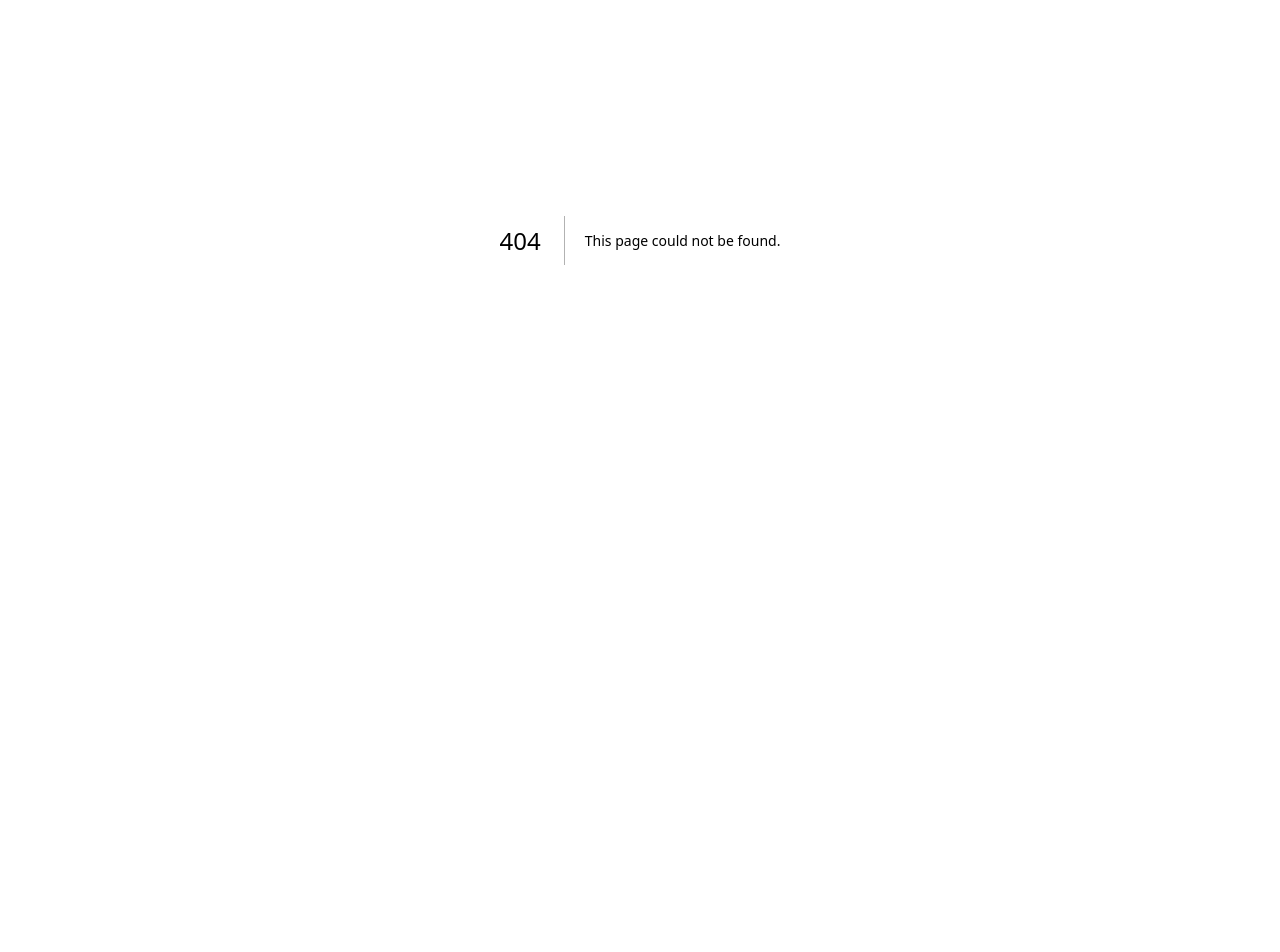
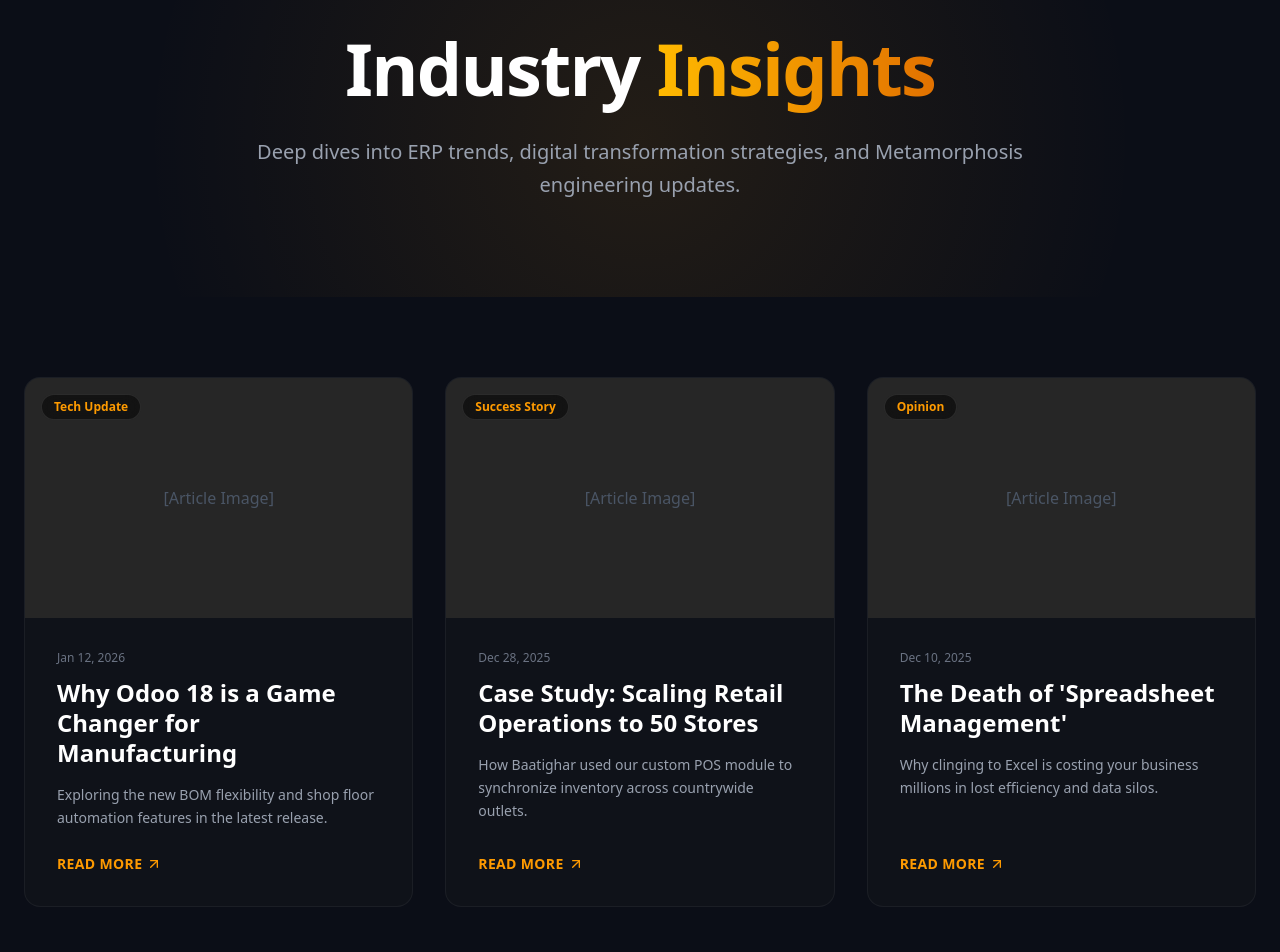
Before and after one commit to iammahbubalam/meta-morphosis, a Next.js app: page /blog in a window 1280 px wide. Before the commit this address had no page. Shown: the part 160-1112 px from the top of the page. Before the commit the page ends 800 px from the top, so only its background shows below. Built offline with nearby package versions, Linux system fonts and the light colour scheme.

Commit message:
page added

```diff
--- /dev/null
+++ b/app/blog/page.tsx
@@ -0,0 +1,92 @@
+"use client";
+
+import { motion } from "framer-motion";
+import Navbar from "@/components/layout/Navbar";
+import Footer from "@/components/layout/Footer";
+import { ArrowUpRight } from "lucide-react";
+
+export default function BlogPage() {
+  const posts = [
+    {
+        title: "Why Odoo 18 is a Game Changer for Manufacturing",
+        category: "Tech Update",
+        date: "Jan 12, 2026",
+        excerpt: "Exploring the new BOM flexibility and shop floor automation features in the latest release."
+    },
+    {
+        title: "Case Study: Scaling Retail Operations to 50 Stores",
+        category: "Success Story",
+        date: "Dec 28, 2025",
+        excerpt: "How Baatighar used our custom POS module to synchronize inventory across countrywide outlets."
+    },
+    {
+        title: "The Death of 'Spreadsheet Management'",
+        category: "Opinion",
+        date: "Dec 10, 2025",
+        excerpt: "Why clinging to Excel is costing your business millions in lost efficiency and data silos."
+    },
+  ];
+
+  return (
+    <main className="bg-void min-h-screen text-white font-sans selection:bg-amber-500/30">
+      <Navbar />
+
+      {/* Hero */}
+      <section className="pt-48 pb-24 relative overflow-hidden">
+        <div className="container mx-auto px-6 relative z-10 text-center">
+            <motion.h1
+                initial={{ opacity: 0, y: 20 }}
+                animate={{ opacity: 1, y: 0 }}
+                className="text-5xl md:text-7xl font-bold mb-8 tracking-tight font-outfit"
+            >
+                Industry <span className="text-transparent bg-clip-text bg-gradient-to-r from-amber-400 to-amber-600">Insights</span>
+            </motion.h1>
+            <motion.p
+                initial={{ opacity: 0, y: 20 }}
+                animate={{ opacity: 1, y: 0 }}
+                transition={{ delay: 0.1 }}
+                className="text-xl text-gray-400 max-w-3xl mx-auto leading-relaxed"
+            >
+               Deep dives into ERP trends, digital transformation strategies, and Metamorphosis engineering updates.
+            </motion.p>
+        </div>
+        <div className="absolute top-0 left-1/2 -translate-x-1/2 w-full h-[600px] bg-[radial-gradient(circle_at_center,rgba(245,158,11,0.1),transparent_70%)] -z-10 pointer-events-none" />
+      </section>
+
+      {/* Article Grid */}
+      <section className="py-20">
+         <div className="container mx-auto px-6">
+             <div className="grid grid-cols-1 md:grid-cols-2 lg:grid-cols-3 gap-8">
+                 {posts.map((post, idx) => (
+                     <div key={idx} className="group flex flex-col h-full bg-[#0f1219] rounded-2xl border border-white/5 overflow-hidden hover:border-amber-500/50 hover:shadow-[0_0_30px_rgba(245,158,11,0.1)] transition-all duration-500 cursor-pointer">
+                         <div className="h-60 bg-white/5 relative">
+                             {/* Placeholder for Blog Image */}
+                             <div className="absolute inset-0 bg-neutral-800 flex items-center justify-center text-gray-600">
+                                 [Article Image]
+                             </div>
+                             <div className="absolute top-4 left-4 px-3 py-1 bg-black/50 backdrop-blur-sm rounded-full text-xs font-bold text-amber-500 border border-white/10">
+                                 {post.category}
+                             </div>
+                         </div>
+                         <div className="p-8 flex flex-col flex-1">
+                             <div className="text-xs text-gray-500 mb-3">{post.date}</div>
+                             <h3 className="text-2xl font-bold text-white mb-4 group-hover:text-amber-500 transition-colors leading-tight">
+                                 {post.title}
+                             </h3>
+                             <p className="text-gray-400 text-sm leading-relaxed mb-6 flex-1">
+                                 {post.excerpt}
+                             </p>
+                             <div className="flex items-center text-amber-500 font-bold text-sm tracking-wide group-hover:translate-x-2 transition-transform">
+                                 READ MORE <ArrowUpRight size={16} className="ml-1" />
+                             </div>
+                         </div>
+                     </div>
+                 ))}
+             </div>
+         </div>
+      </section>
+
+      <Footer />
+    </main>
+  );
+}
```
